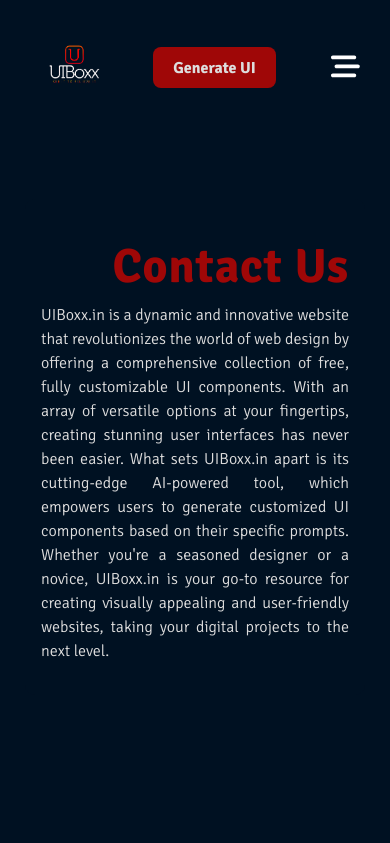
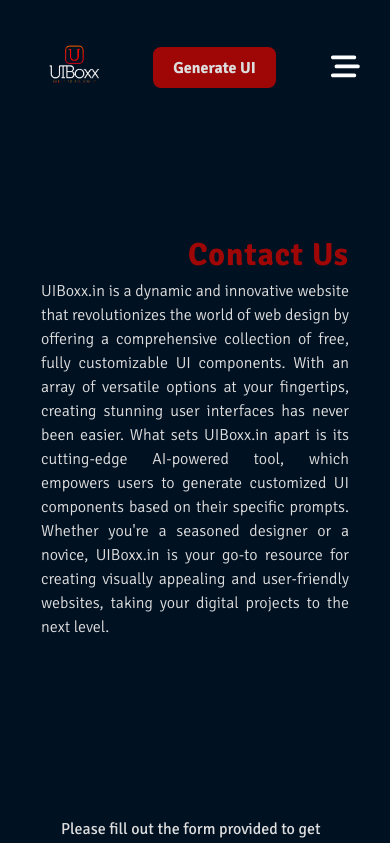
Before and after one commit to UIBoxx/ui-boxx, a React (Vite) app: page /contact in a window 390 px wide. Shown: the top 843 px of the page. Built offline with nearby package versions, Linux system fonts and the light colour scheme.

Commit message:
initial commit

```diff
--- a/src/components/desc/desc.css
+++ b/src/components/desc/desc.css
@@ -52,4 +52,8 @@
         align-items: end;
     }
 
+    .desc-content span:nth-child(1){
+        font-size: 2rem;
+    }
+
 }
```
